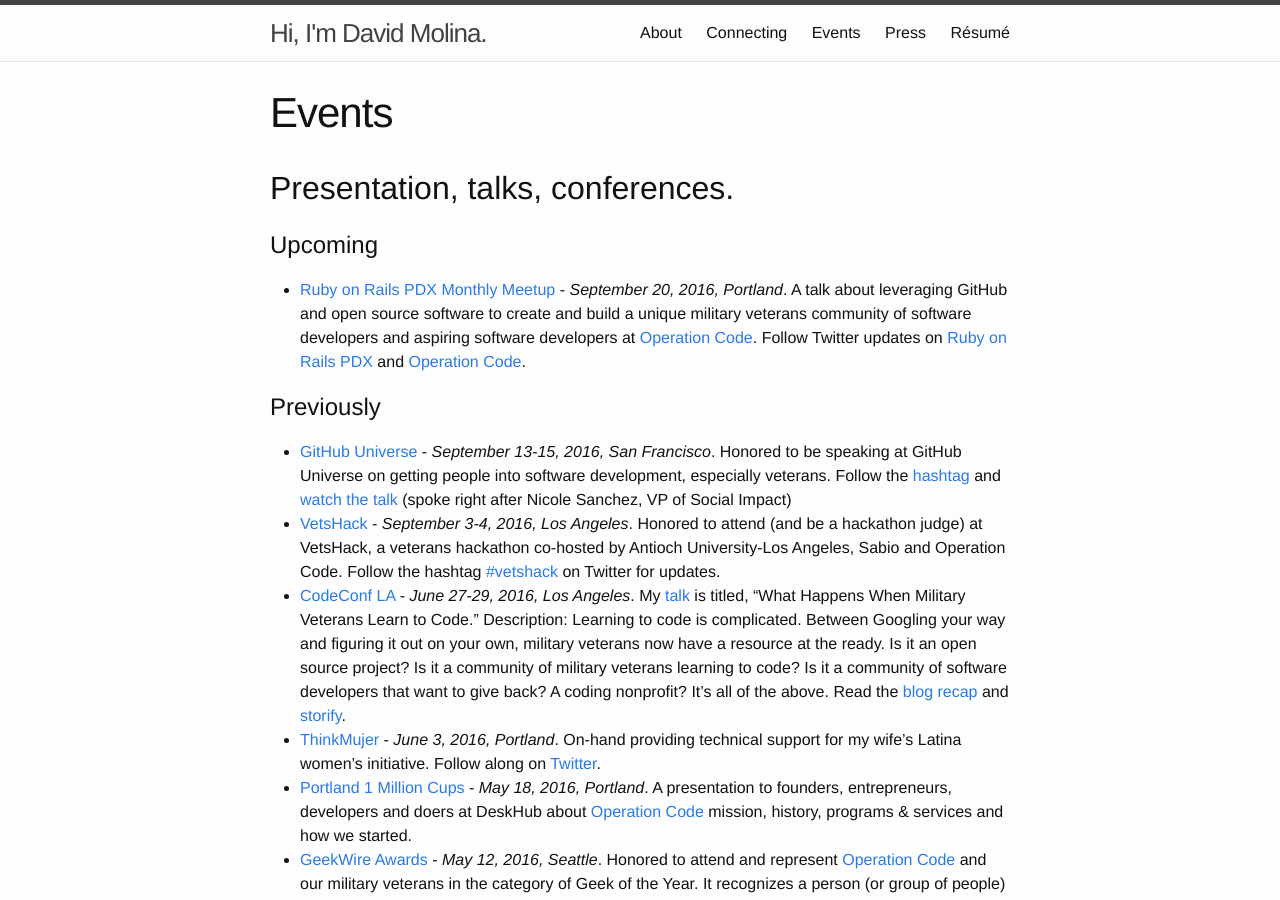
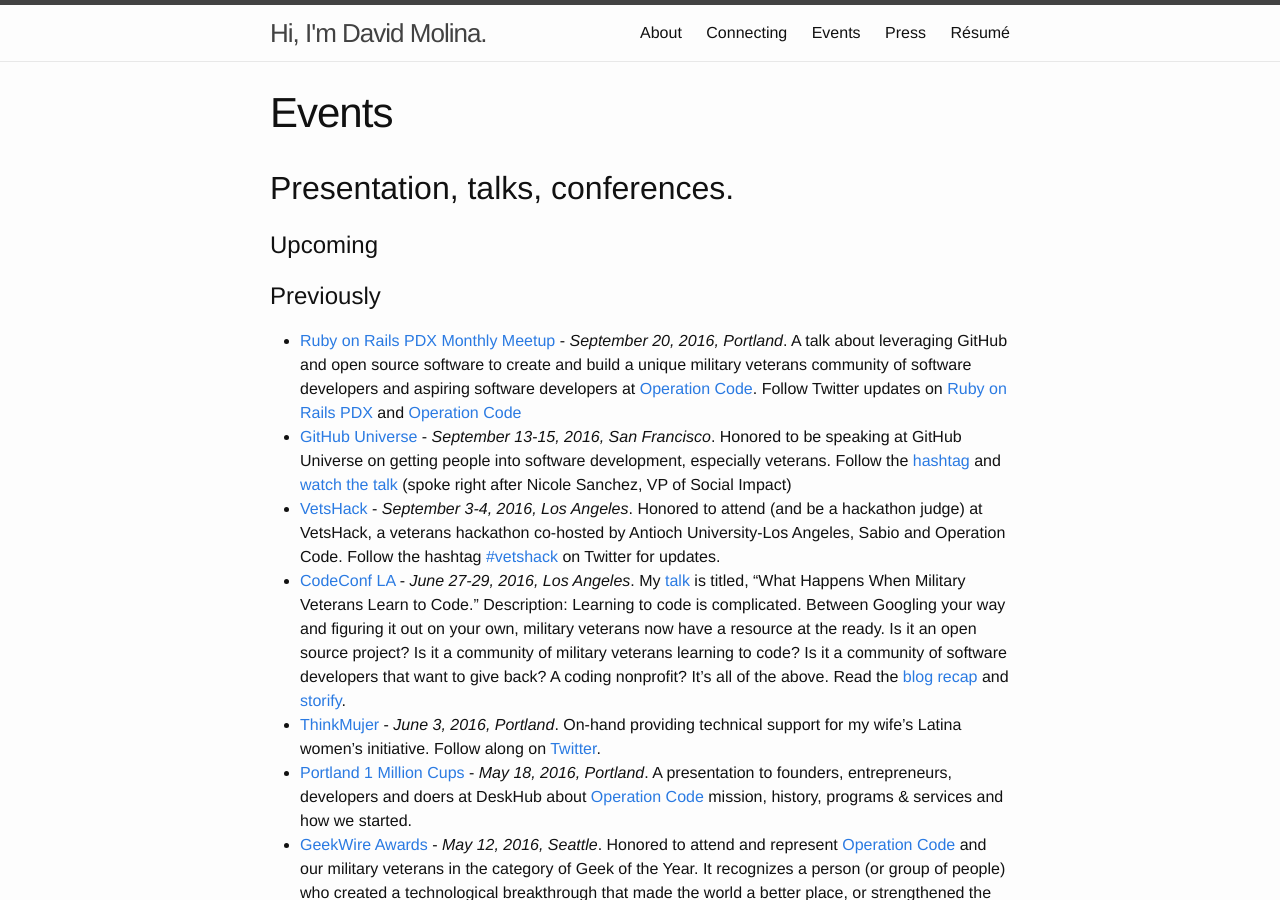
Before and after one commit to davidmolina/davidmolina.github.io, a Jekyll site: the page built from events.md, in a window 1280 px wide and 900 px high. Built offline with Jekyll 4.4.1, drawn with Linux system fonts in a browser that asks for light colours.

```diff
--- a/events.md
+++ b/events.md
@@ -7,9 +7,9 @@ permalink: /events/
 ## Presentation, talks, conferences.
 
 # Upcoming
-- [Ruby on Rails PDX Monthly Meetup](http://www.meetup.com/ruby-on-rails-pdx/events/229623727/) - *September 20, 2016, Portland*. A talk about leveraging GitHub and open source software to create and build a unique military veterans community of software developers and aspiring software developers at [Operation Code](https://operationcode.org). Follow Twitter updates on [Ruby on Rails PDX](https://twitter.com/RubyOnRailsPDX/) and [Operation Code](https://twitter.com/search?q=%23operationcode).
 
 # Previously
+- [Ruby on Rails PDX Monthly Meetup](http://www.meetup.com/ruby-on-rails-pdx/events/229623727/) - *September 20, 2016, Portland*. A talk about leveraging GitHub and open source software to create and build a unique military veterans community of software developers and aspiring software developers at [Operation Code](https://operationcode.org). Follow Twitter updates on [Ruby on Rails PDX](https://twitter.com/RubyOnRailsPDX/) and [Operation Code](https://twitter.com/search?q=%23operationcode)
 - [GitHub Universe](http://githubuniverse.com) - *September 13-15, 2016, San Francisco*. Honored to be speaking at GitHub Universe on getting people into software development, especially veterans. Follow the [hashtag](https://twitter.com/search?q=%23githubuniverse) and [watch the talk](http://www.ustream.tv/recorded/91380618) (spoke right after Nicole Sanchez, VP of Social Impact)
 - [VetsHack](http://vetshack.us) - *September 3-4, 2016, Los Angeles*. Honored to attend (and be a hackathon judge) at VetsHack, a veterans hackathon co-hosted by Antioch University-Los Angeles, Sabio and Operation Code. Follow the hashtag [#vetshack](https://twitter.com/search?q=%23vetshack) on Twitter for updates.
 - [CodeConf LA](http://codeconf.com) - *June 27-29, 2016, Los Angeles*. My [talk](http://codeconf.com/speakers/david-molina.html) is titled, "What Happens When Military Veterans Learn to Code." Description: Learning to code is complicated. Between Googling your way and figuring it out on your own, military veterans now have a resource at the ready. Is it an open source project? Is it a community of military veterans learning to code? Is it a community of software developers that want to give back? A coding nonprofit? It's all of the above. Read the [blog recap](https://github.com/blog/2207-codeconf-la-recap-special-thanks) and [storify](https://github.com/blog/2207-codeconf-la-recap-special-thanks).
```
